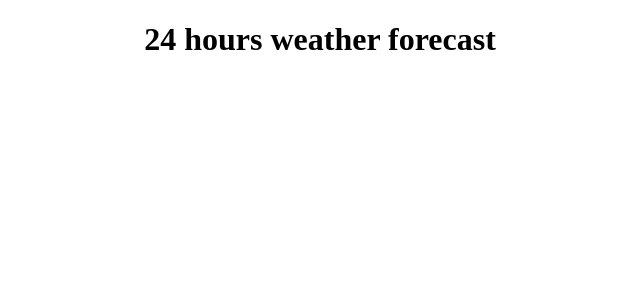
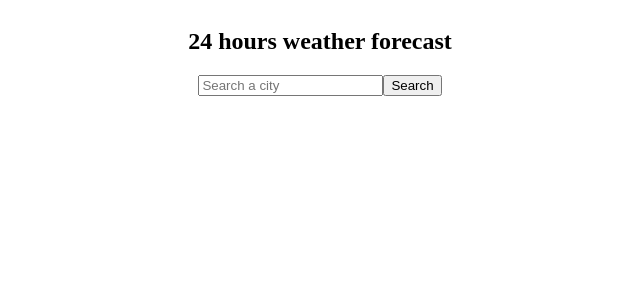
Before and after one commit to hugonoro/forecast5, an Angular app: page / in a window 1280 px wide. Shown: the top 300 px of the page, without its empty margins (320-960 px from the left). Built offline with nearby package versions, Linux system fonts and the light colour scheme.

Commit message:
Added search component to main app component and initial styling

```diff
--- a/src/app/app.component.html
+++ b/src/app/app.component.html
@@ -1,6 +1,6 @@
-<!--The content below is only a placeholder and can be replaced.-->
-<div style="text-align:center">
+<section class="main-content">
   <h1>
    24 hours weather forecast
   </h1>
-</div>
+  <app-search-component (search)="onSearch($event)"></app-search-component>
+</section>
--- a/src/app/app.component.scss
+++ b/src/app/app.component.scss
@@ -0,0 +1,6 @@
+.main-content {
+  width: 100%;
+  display: flex;
+  flex-direction: column;
+  align-items: center;
+}
--- a/src/app/app.component.ts
+++ b/src/app/app.component.ts
@@ -1,10 +1,13 @@
 import { Component } from '@angular/core';
 
 @Component({
-  selector: 'app-root',
-  templateUrl: './app.component.html',
-  styleUrls: ['./app.component.scss']
+    selector: 'app-root',
+    templateUrl: './app.component.html',
+    styleUrls: ['./app.component.scss']
 })
 export class AppComponent {
-  title = 'app';
+
+    onSearch(searchTerm): void {
+
+    }
 }
```
Also changed, not shown: 1 other file (tests, documents, lock files or other folders).
